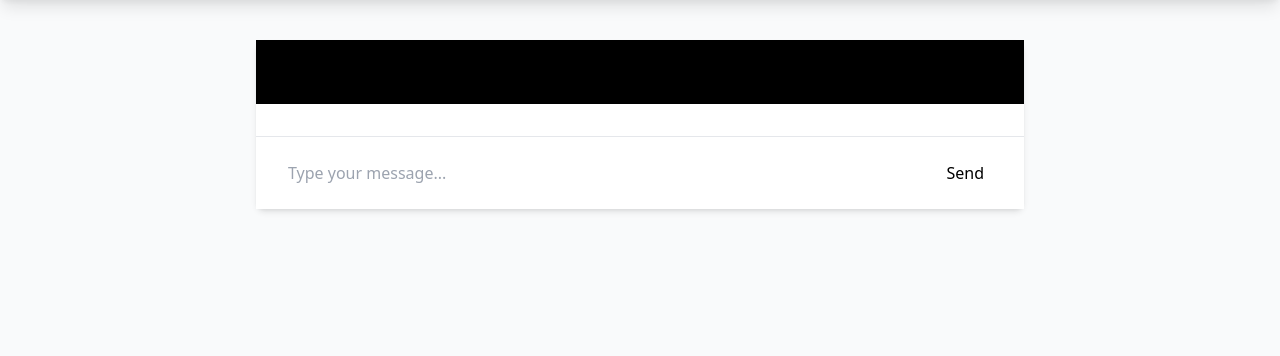
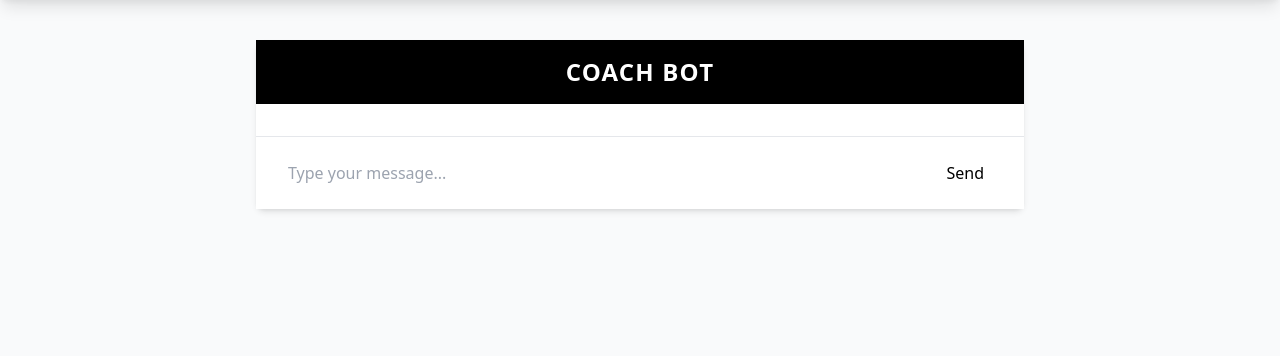
Before and after one commit to charankolisetty/coaching_bot, a Flask app: page /chat in a window 1280 px wide. Shown: the part 64-420 px from the top of the page. Run offline with Flask 3, Linux system fonts and the light colour scheme; the visitor is signed in with stand-in values (Sample User, id 1); data that the repository does not hold is empty.

Commit message:
final FE-test

```diff
--- a/templates/chat.html
+++ b/templates/chat.html
@@ -7,8 +7,8 @@
     <div class="max-w-3xl w-full h-[calc(100vh-140px)] bg-gray-100 rounded-lg shadow-md flex flex-col">
     <div class="p-4 bg-black text-white">
         <div class="flex items-center justify-center">
-            <span class="text-2xl font-bold bg-gradient-to-r from-[#E6007E] to-[#9B3899] text-transparent bg-clip-text flex items-center">
-                <i class="fas fa-robot mr-2"></i>Coach Bot
+            <span class="text-2xl font-extrabold tracking-wider uppercase text-white">
+                Coach Bot
             </span>
         </div>
     </div>
```
